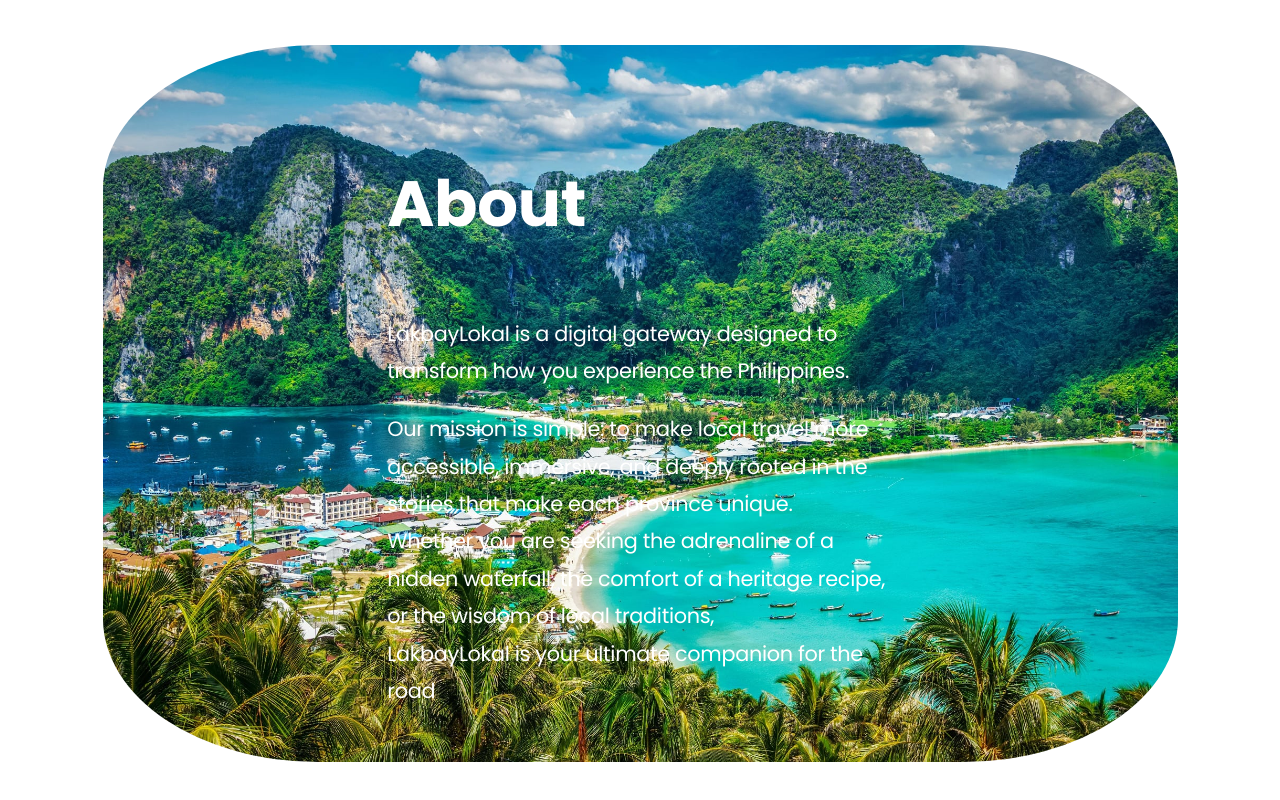
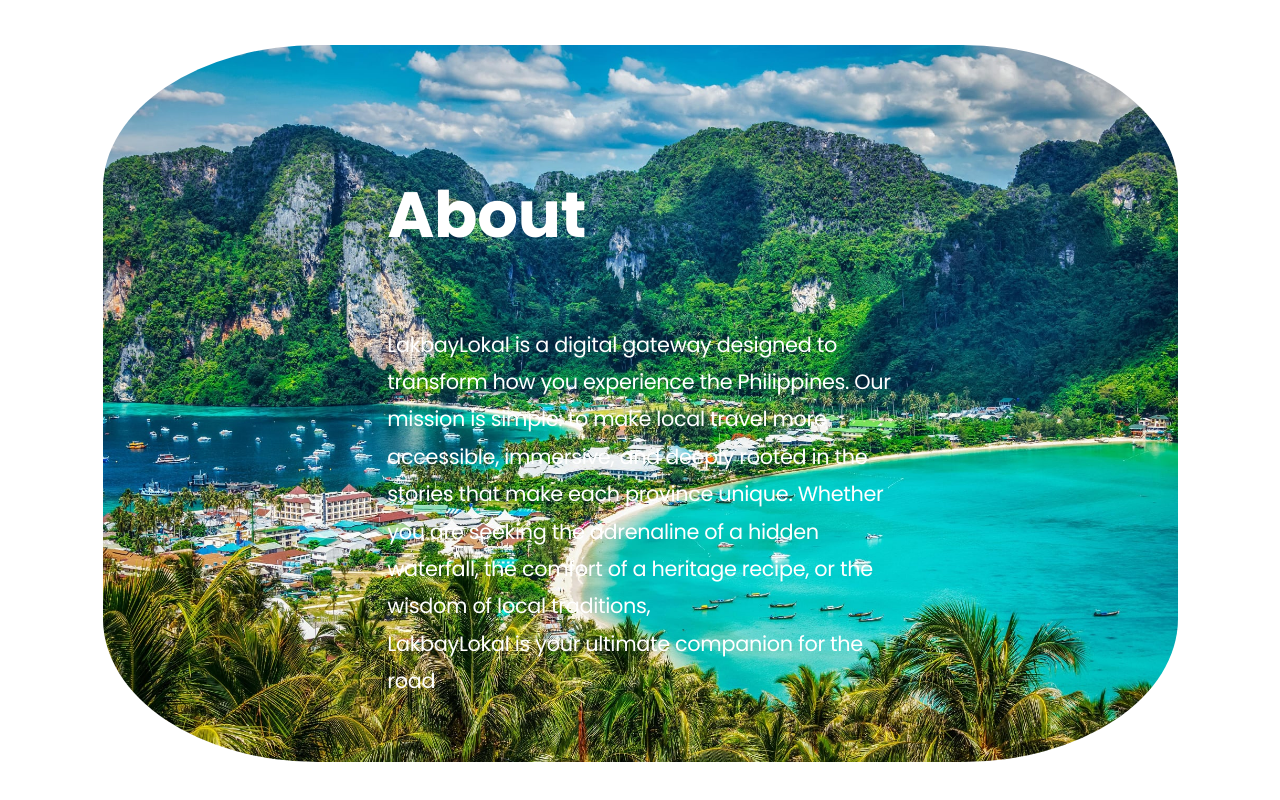
Before and after one commit to indenterror20/Project-Tourism-Travel-Guide, a plain HTML site: page index.html in a window 1280 px wide. Shown: the part 772-1572 px from the top of the page. Drawn offline with Linux system fonts and the light colour scheme.

Commit message:
fixing what you've done

```diff
--- a/index.html
+++ b/index.html
@@ -35,10 +35,7 @@
             </div>
             <div class="image-overlay">
                 <h2>About</h2>
-
-                <p>LakbayLokal is a digital gateway designed to transform how you experience the Philippines.</p>
-
-                <p>Our mission is simple: to make local travel more accessible, immersive, and deeply rooted in the stories that make each province unique. <br>
+                <p>LakbayLokal is a digital gateway designed to transform how you experience the Philippines. Our mission is simple: to make local travel more accessible, immersive, and deeply rooted in the stories that make each province unique.
                      Whether you are seeking the adrenaline of a hidden waterfall, the comfort of a heritage recipe, or the wisdom of local traditions, <br>
                      LakbayLokal is your ultimate companion for the road</p>
             </div>
```
